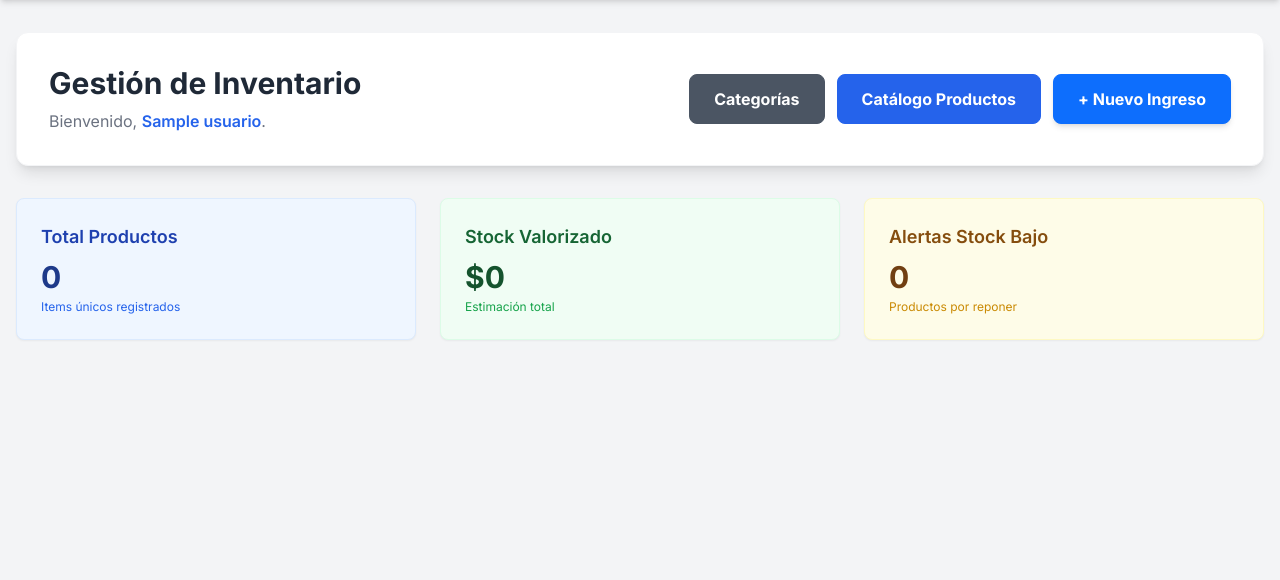
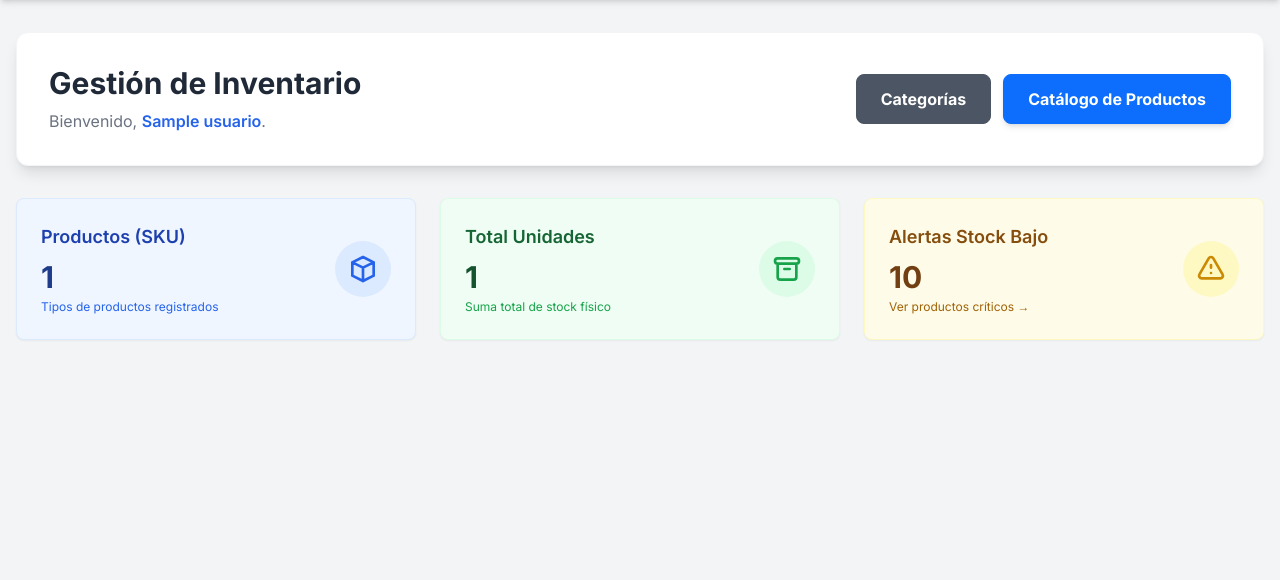
Before and after one commit to Yosh457/sistema_inventario, a Flask app: template templates/inventario/panel.html in a window 1280 px wide. Shown: the part 112-692 px from the top of the page. Run offline with Flask 3, Linux system fonts and the light colour scheme; a user stored in the database is signed in; tables that the repository leaves empty hold one stand-in row (values such as "Sample post"); the template is opened without the code that fills it: most values are stand-ins (such as "Sample title", 1, 10 or a date in 2020); some libraries are stand-ins or nearby versions.

Commit message:
Se actualiza el panel principal de inventario, muestra los datos actuales de total de stock y alertas de stock bajo. Se renombra archivo lista.html por lista_productos y se actualiza el render_template de la función lista_productos() por el nuevo archivo renombrado.

```diff
--- a/templates/inventario/panel.html
+++ b/templates/inventario/panel.html
@@ -13,32 +13,56 @@
                 <a href="{{ url_for('inventario.lista_categorias') }}" class="btn btn-secondary bg-gray-600 hover:bg-gray-700 border-gray-600 text-white">
                     Categorías
                 </a>
-                <a href="{{ url_for('inventario.lista_productos') }}" class="btn btn-secondary bg-blue-600 hover:bg-blue-700 border-blue-600 text-white">
-                    Catálogo Productos
-                </a>
-                <a href="#" class="btn btn-primary shadow-md hover:shadow-lg">
-                    + Nuevo Ingreso
+                <a href="{{ url_for('inventario.lista_productos') }}" class="btn btn-primary shadow-md hover:shadow-lg">
+                    Catálogo de Productos
                 </a>
             </div>
         </div>
     </div>
 
     <div class="grid grid-cols-1 md:grid-cols-3 gap-6">
+
         <div class="bg-blue-50 p-6 rounded-lg border border-blue-100 shadow-sm transition hover:shadow-md">
-            <h3 class="text-lg font-semibold text-blue-800">Total Productos</h3>
-            <p class="text-3xl font-bold text-blue-900 mt-2">0</p>
-            <p class="text-xs text-blue-600 mt-1">Items únicos registrados</p>
+            <div class="flex items-center justify-between">
+                <div>
+                    <h3 class="text-lg font-semibold text-blue-800">Productos (SKU)</h3>
+                    <p class="text-3xl font-bold text-blue-900 mt-2">{{ total_productos }}</p>
+                    <p class="text-xs text-blue-600 mt-1">Tipos de productos registrados</p>
+                </div>
+                <div class="p-3 bg-blue-100 rounded-full text-blue-600">
+                    <svg class="w-8 h-8" fill="none" stroke="currentColor" viewBox="0 0 24 24"><path stroke-linecap="round" stroke-linejoin="round" stroke-width="2" d="M20 7l-8-4-8 4m16 0l-8 4m8-4v10l-8 4m0-10L4 7m8 4v10M4 7v10l8 4"></path></svg>
+                </div>
+            </div>
         </div>
+
         <div class="bg-green-50 p-6 rounded-lg border border-green-100 shadow-sm transition hover:shadow-md">
-            <h3 class="text-lg font-semibold text-green-800">Stock Valorizado</h3>
-            <p class="text-3xl font-bold text-green-900 mt-2">$0</p>
-            <p class="text-xs text-green-600 mt-1">Estimación total</p>
+            <div class="flex items-center justify-between">
+                <div>
+                    <h3 class="text-lg font-semibold text-green-800">Total Unidades</h3>
+                    <p class="text-3xl font-bold text-green-900 mt-2">{{ total_items_fisicos }}</p>
+                    <p class="text-xs text-green-600 mt-1">Suma total de stock físico</p>
+                </div>
+                <div class="p-3 bg-green-100 rounded-full text-green-600">
+                    <svg class="w-8 h-8" fill="none" stroke="currentColor" viewBox="0 0 24 24"><path stroke-linecap="round" stroke-linejoin="round" stroke-width="2" d="M5 8h14M5 8a2 2 0 110-4h14a2 2 0 110 4M5 8v10a2 2 0 002 2h10a2 2 0 002-2V8m-9 4h4"></path></svg>
+                </div>
+            </div>
         </div>
-        <div class="bg-yellow-50 p-6 rounded-lg border border-yellow-100 shadow-sm transition hover:shadow-md">
-            <h3 class="text-lg font-semibold text-yellow-800">Alertas Stock Bajo</h3>
-            <p class="text-3xl font-bold text-yellow-900 mt-2">0</p>
-            <p class="text-xs text-yellow-600 mt-1">Productos por reponer</p>
-        </div>
+
+        <a href="{{ url_for('inventario.lista_productos', alerta='true') }}" class="block group">
+            <div class="bg-yellow-50 p-6 rounded-lg border border-yellow-100 shadow-sm transition duration-200 group-hover:shadow-lg group-hover:bg-yellow-100 cursor-pointer">
+                <div class="flex items-center justify-between">
+                    <div>
+                        <h3 class="text-lg font-semibold text-yellow-800 group-hover:text-yellow-900">Alertas Stock Bajo</h3>
+                        <p class="text-3xl font-bold text-yellow-900 mt-2">{{ alertas_stock }}</p>
+                        <p class="text-xs text-yellow-700 mt-1 group-hover:text-yellow-800 group-hover:underline">Ver productos críticos &rarr;</p>
+                    </div>
+                    <div class="p-3 bg-yellow-100 rounded-full text-yellow-600 group-hover:bg-yellow-200">
+                        <svg class="w-8 h-8" fill="none" stroke="currentColor" viewBox="0 0 24 24"><path stroke-linecap="round" stroke-linejoin="round" stroke-width="2" d="M12 9v2m0 4h.01m-6.938 4h13.856c1.54 0 2.502-1.667 1.732-3L13.732 4c-.77-1.333-2.694-1.333-3.464 0L3.34 16c-.77 1.333.192 3 1.732 3z"></path></svg>
+                    </div>
+                </div>
+            </div>
+        </a>
+
     </div>
 </div>
 {% endblock %}
```
Also changed, not shown: blueprints/inventario.py (+33 -6 lines), templates/inventario/productos/lista_productos.html (renamed from templates/inventario/productos/lista.html, +16 -0 lines).
